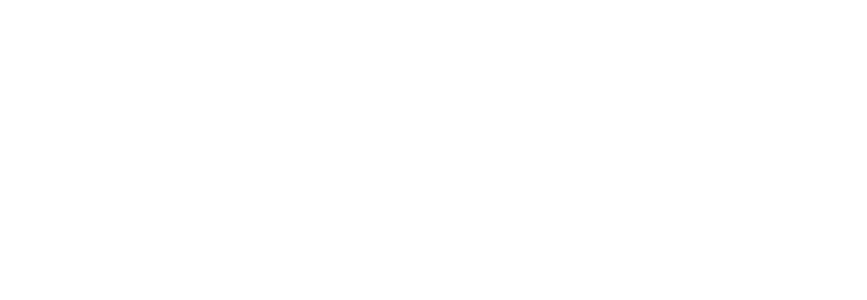
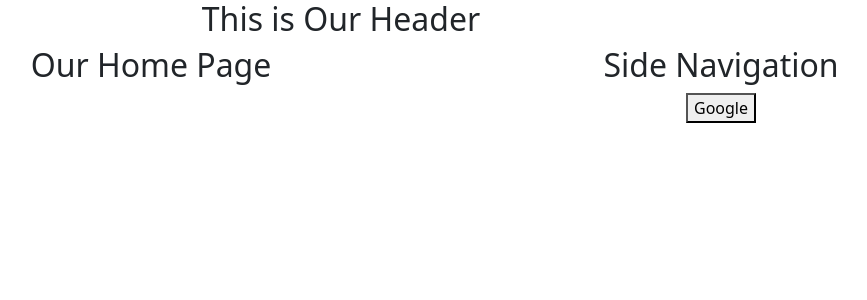
Before and after one commit to Mohammed-Ibrahim-15/cs-academy-client, a React (Create React App) app: page / in a window 1280 px wide. Shown: the top 300 px of the page, without its empty margins (299-1166 px from the left). Built offline with nearby package versions, Linux system fonts and the light colour scheme.

Commit message:
firebase google connected

```diff
--- /dev/null
+++ b/src/component/Header/Header.js
@@ -0,0 +1,11 @@
+import React from 'react';
+
+const Header = () => {
+    return (
+        <div>
+            <h2>This is Our Header</h2>
+        </div>
+    );
+};
+
+export default Header;
--- /dev/null
+++ b/src/component/Home/Home.js
@@ -0,0 +1,11 @@
+import React from 'react';
+
+const Home = () => {
+    return (
+        <div>
+            <h2>Our Home Page</h2>
+        </div>
+    );
+};
+
+export default Home;
--- /dev/null
+++ b/src/component/SideNav/SideNav.js
@@ -0,0 +1,14 @@
+import React, { useContext } from 'react';
+import { AuthContext } from '../../context/AuthProvider/AuthProvider';
+
+const SideNav = () => {
+    const { logIn } = useContext(AuthContext)
+    return (
+        <div>
+            <h2>Side Navigation</h2>
+            <button onClick={logIn}>Google</button>
+        </div>
+    );
+};
+
+export default SideNav;
--- a/src/context/AuthProvider/AuthProvider.js
+++ b/src/context/AuthProvider/AuthProvider.js
@@ -1,10 +1,21 @@
 import React, { createContext } from 'react';
+import { getAuth, GoogleAuthProvider, signInWithPopup } from 'firebase/auth'
+import app from '../../firebase/firebase.config';
 
 export const AuthContext = createContext()
+const auth = getAuth(app)
+const googleProvider = new GoogleAuthProvider()
 
 const AuthProvider = ({ children }) => {
+    const logIn = () => {
+        return signInWithPopup(auth, googleProvider)
+            .then()
+            .catch()
+    }
+
     const user = { displayName: 'Babar' }
-    const authInfo = user;
+
+    const authInfo = { user, logIn };
     return (
         <AuthContext.Provider value={authInfo}>
             {children}
--- a/src/layout/Main/Main.js
+++ b/src/layout/Main/Main.js
@@ -1,10 +1,23 @@
 import React from 'react';
+import { Col, Container, Row } from 'react-bootstrap';
 import { Outlet } from 'react-router-dom';
+import Header from '../../component/Header/Header';
+import SideNav from '../../component/SideNav/SideNav';
 
 const Main = () => {
     return (
         <div>
-            <Outlet></Outlet>
+            <Header></Header>
+            <Container>
+                <Row>
+                    <Col lg='8'>
+                        <Outlet></Outlet>
+                    </Col>
+                    <Col lg='4'>
+                        <SideNav></SideNav>
+                    </Col>
+                </Row>
+            </Container>
         </div>
     );
 };
--- a/src/routes/Routes/Routes.js
+++ b/src/routes/Routes/Routes.js
@@ -1,4 +1,5 @@
 import { createBrowserRouter } from "react-router-dom";
+import Home from "../../component/Home/Home";
 import Main from "../../layout/Main/Main";
 
 export const routes = createBrowserRouter([
@@ -8,7 +9,7 @@ export const routes = createBrowserRouter([
         children: [
             {
                 path: '/',
-                element: <></>
+                element: <Home></Home>
             }
         ]
 
```
